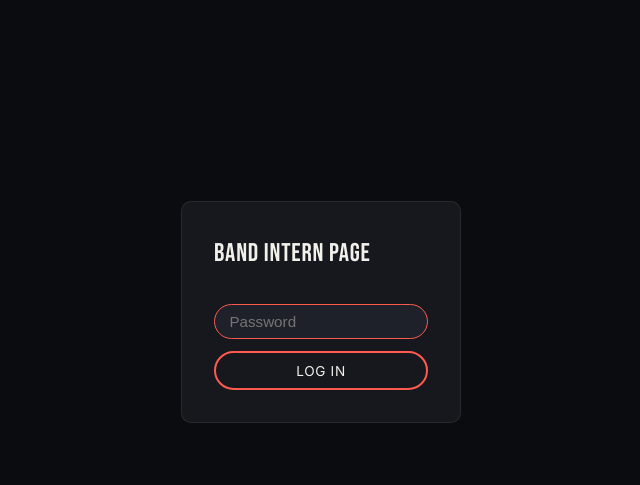
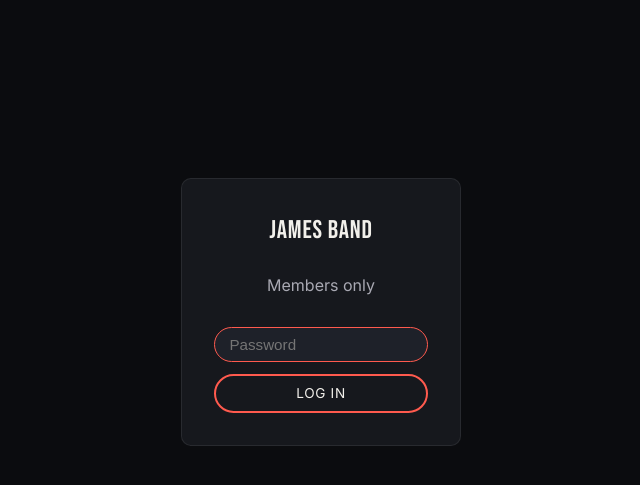
Before and after one commit to carljarner/jamesband, a FastAPI app: page /login in a window 1280 px wide. Shown: the top 485 px of the page, without its empty margins (319-959 px from the left). Run offline with FastAPI, Linux system fonts and the light colour scheme.

Commit message:
Restyle intern login page: centered James Band title + Members only
Co-Authored-By: Claude Sonnet 5 <noreply@anthropic.com>
Claude-Session: https://claude.ai/code/session_01VY88ReSqjmDLy5SDtYAJT7

```diff
--- a/intern/static/style.css
+++ b/intern/static/style.css
@@ -519,7 +519,8 @@ img#preview {
   width: 280px;
 }
 
-.login-card h1 { margin-top: 0; font-size: 1.6rem; }
+.login-card h1 { margin-top: 0; font-size: 1.6rem; text-align: center; }
+.login-card .login-subtitle { margin-top: -0.5rem; text-align: center; color: var(--text-dim); font-weight: 400; }
 .login-card form { gap: 0.75rem; }
 
 /* ---------- Page tabs ---------- */
--- a/intern/templates/login.html
+++ b/intern/templates/login.html
@@ -6,7 +6,8 @@
 <div class="login-wrap">
   <div class="login-card">
     <form method="post" action="/login">
-      <h1>Band intern page</h1>
+      <h1>James Band</h1>
+      <p class="login-subtitle">Members only</p>
       {% if error %}<p class="error">{{ error }}</p>{% endif %}
       <input type="password" name="password" placeholder="Password" autofocus required />
       <button type="submit">Log in</button>
```
